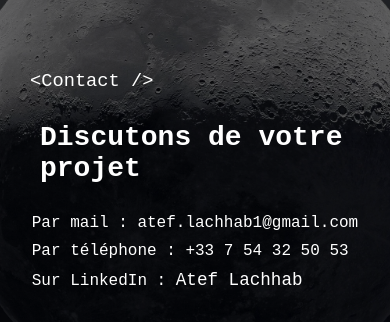
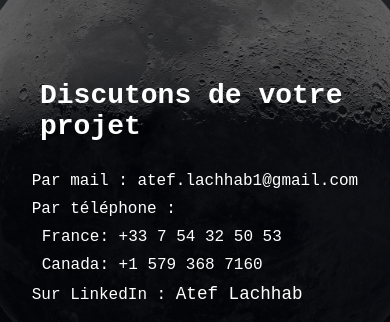
Before and after one commit to Kaazell/my-portfolio, a React (Vite) app: page / in a window 390 px wide. Shown: the part 1950-2272 px from the top of the page. Built offline with nearby package versions, Linux system fonts and the light colour scheme; a web font is replaced by a local one.

Commit message:
feat: Phone numbers added

```diff
--- a/src/components/Form/Form.tsx
+++ b/src/components/Form/Form.tsx
@@ -6,7 +6,7 @@ const Form: React.FC = () => {
       <h4>Discutons de votre projet</h4>
       <ul>
         <li>Par mail : atef.lachhab1@gmail.com</li>
-        <li>Par téléphone : +33 7 54 32 50 53 </li>
+        <li>Par téléphone : <ul><li>France: +33 7 54 32 50 53</li><li>Canada: +1 579 368 7160</li></ul> </li>
         <li>
           Sur LinkedIn :{" "}
           <a href="https://www.linkedin.com/in/atef-lachhab">Atef Lachhab</a>
--- a/src/pages/Home/Home.tsx
+++ b/src/pages/Home/Home.tsx
@@ -40,7 +40,7 @@ const Home: React.FC = () => {
           <WorkCards />
         </section>
         <section className={s.form_section} id="contact_form">
-          <h3 style={{ textAlign: "left" }}>&lt;Contact /&gt;</h3>
+          {/* <h3 style={{ textAlign: "left" }}>&lt;Contact /&gt;</h3> */}
           <Form />
         </section>
       </div>
```
